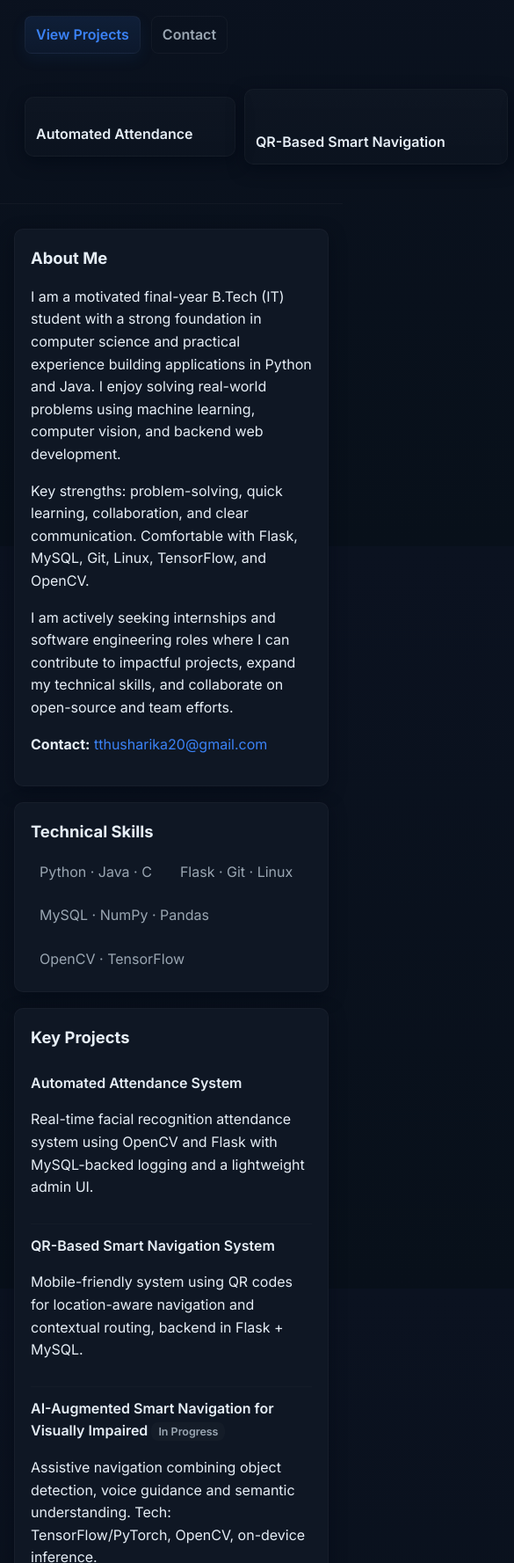
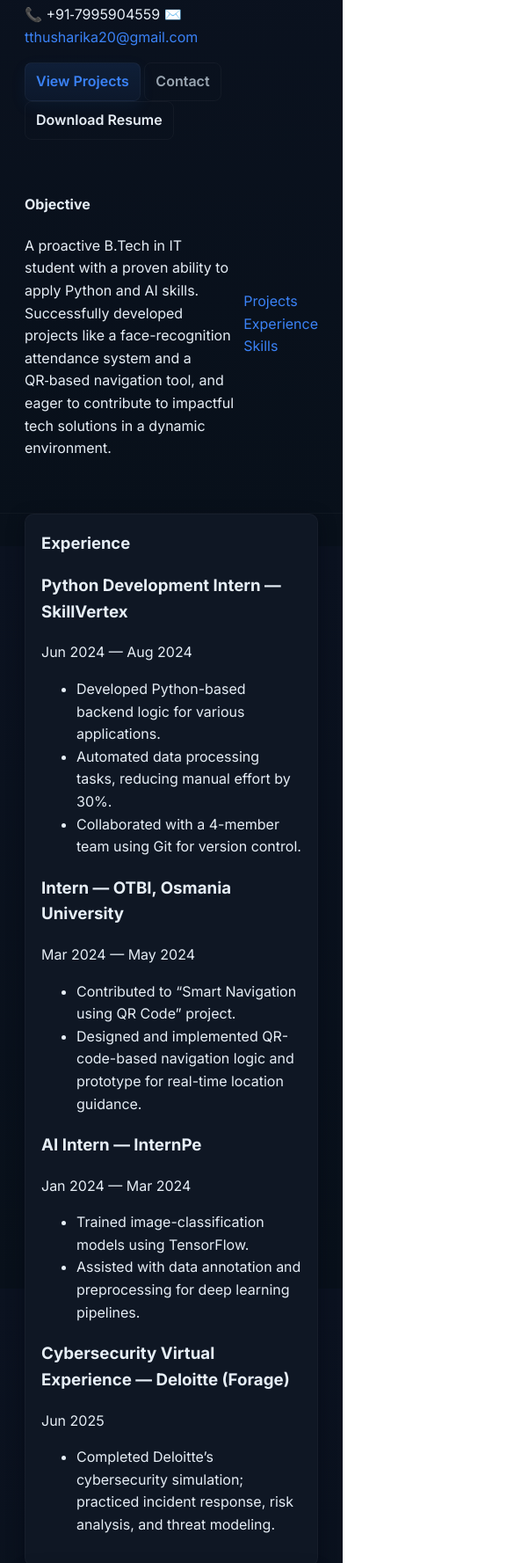
Before and after one commit to TirupatiThusharika/TirupatiThusharika.github.io, a plain HTML site: page index.html in a window 390 px wide. Shown: the part 223-2000 px from the top of the page at 88% size, 585 px wide, since content can reach past the window. Drawn offline with Linux system fonts and the light colour scheme.

Commit message:
index.html for portfolio updates
Updated the title and contact information, modified the layout of the hero section, and revised the content in various sections to reflect recent experiences and projects.

```diff
--- a/index.html
+++ b/index.html
@@ -1,80 +1,166 @@
-<!DOCTYPE html>
+<!doctype html>
 <html lang="en">
 <head>
   <meta charset="utf-8" />
   <meta name="viewport" content="width=device-width,initial-scale=1" />
-  <title>Tirupati Thusharika — Software Engineer</title>
+  <title>Tirupati Thusharika — Portfolio</title>
 
   <!-- Inter font -->
   <link href="https://fonts.googleapis.com/css2?family=Inter:wght@300;400;600;700&display=swap" rel="stylesheet">
-
   <link rel="stylesheet" href="style.css">
 </head>
 <body>
   <header class="hero">
-    <div class="container">
+    <div class="container hero-row">
       <div class="hero-left">
-        <p class="eyebrow">Hi, my name is</p>
-        <h1 class="name">Tirupati Thusharika</h1>
-        <p class="role">Software Engineer</p>
-        <p class="tagline">Building practical ML & computer-vision systems — currently focused on assistive navigation for visually impaired users.</p>
-        <div class="ctas">
-          <a class="btn primary" href="#projects">View Projects</a>
-          <a class="btn ghost" href="mailto:tthusharika20@gmail.com">Contact</a>
+        <h1 class="name">TIRUPATI THUSHARIKA</h1>
+        <p class="role">B.Tech (IT) • Python & AI • Software Engineer</p>
+        <p class="contact">
+          <span class="contact-item">📞 +91‑7995904559</span>
+          <span class="contact-item">✉️ <a href="mailto:tthusharika20@gmail.com">tthusharika20@gmail.com</a></span>
+        </p>
+        <div class="hero-ctas">
+          <a href="#projects" class="btn primary">View Projects</a>
+          <a href="#contact" class="btn ghost">Contact</a>
+          <a href="resume.pdf" class="btn outline" download>Download Resume</a>
         </div>
       </div>
 
-      <aside class="hero-right" aria-hidden="true">
-        <div class="card small">Automated Attendance</div>
-        <div class="card medium">QR-Based Smart Navigation</div>
-        <div class="card small muted">AI-Augmented Smart Nav — In Progress</div>
-      </aside>
+      <div class="hero-right">
+        <div class="meta-card">
+          <h4>Objective</h4>
+          <p>A proactive B.Tech in IT student with a proven ability to apply Python and AI skills. Successfully developed projects like a face-recognition attendance system and a QR‑based navigation tool, and eager to contribute to impactful tech solutions in a dynamic environment.</p>
+        </div>
+
+        <div class="quick-links">
+          <a class="link" href="#projects">Projects</a>
+          <a class="link" href="#experience">Experience</a>
+          <a class="link" href="#skills">Skills</a>
+        </div>
+      </div>
     </div>
   </header>
 
-  <main class="container main-content">
-    <section id="about" class="panel">
-      <h2>About Me</h2>
-      <p>I am a motivated final-year B.Tech (IT) student with a strong foundation in computer science and practical experience building applications in Python and Java. I enjoy solving real-world problems using machine learning, computer vision, and backend web development.</p>
-      <p>Key strengths: problem-solving, quick learning, collaboration, and clear communication. Comfortable with Flask, MySQL, Git, Linux, TensorFlow, and OpenCV.</p>
-      <p>I am actively seeking internships and software engineering roles where I can contribute to impactful projects, expand my technical skills, and collaborate on open-source and team efforts.</p>
-      <p><strong>Contact:</strong> <a href="mailto:tthusharika20@gmail.com">tthusharika20@gmail.com</a></p>
+  <main class="container main-grid">
+    <section id="experience" class="panel">
+      <h2>Experience</h2>
+
+      <article class="role-block">
+        <h3>Python Development Intern — SkillVertex</h3>
+        <p class="meta">Jun 2024 — Aug 2024</p>
+        <ul>
+          <li>Developed Python-based backend logic for various applications.</li>
+          <li>Automated data processing tasks, reducing manual effort by 30%.</li>
+          <li>Collaborated with a 4-member team using Git for version control.</li>
+        </ul>
+      </article>
+
+      <article class="role-block">
+        <h3>Intern — OTBI, Osmania University</h3>
+        <p class="meta">Mar 2024 — May 2024</p>
+        <ul>
+          <li>Contributed to “Smart Navigation using QR Code” project.</li>
+          <li>Designed and implemented QR-code-based navigation logic and prototype for real-time location guidance.</li>
+        </ul>
+      </article>
+
+      <article class="role-block">
+        <h3>AI Intern — InternPe</h3>
+        <p class="meta">Jan 2024 — Mar 2024</p>
+        <ul>
+          <li>Trained image-classification models using TensorFlow.</li>
+          <li>Assisted with data annotation and preprocessing for deep learning pipelines.</li>
+        </ul>
+      </article>
+
+      <article class="role-block">
+        <h3>Cybersecurity Virtual Experience — Deloitte (Forage)</h3>
+        <p class="meta">Jun 2025</p>
+        <ul>
+          <li>Completed Deloitte’s cybersecurity simulation; practiced incident response, risk analysis, and threat modeling.</li>
+        </ul>
+      </article>
     </section>
 
-    <section id="skills" class="panel">
-      <h2>Technical Skills</h2>
-      <ul class="skills">
-        <li>Python · Java · C</li>
-        <li>Flask · Git · Linux</li>
-        <li>MySQL · NumPy · Pandas</li>
-        <li>OpenCV · TensorFlow</li>
-      </ul>
+    <aside class="panel right-panel">
+      <section id="projects">
+        <h2>Projects</h2>
+
+        <div class="project-card">
+          <h3>Automated Attendance System</h3>
+          <p>Built with Flask and OpenCV for real-time face recognition; includes registration, login, attendance logging and reports.</p>
+          <p class="project-meta">Tech: Python, Flask, OpenCV, MySQL</p>
+        </div>
+
+        <div class="project-card">
+          <h3>Smart Navigation using QR Code</h3>
+          <p>QR-based indoor navigation prototype providing mobile-friendly guidance and direction mapping.</p>
+          <p class="project-meta">Tech: Python, QR detection, Flask</p>
+        </div>
+
+        <div class="project-card in-progress">
+          <h3>AI‑Augmented Smart Navigation for Visually Impaired</h3>
+          <p>In progress — combining object detection, voice guidance and semantic scene understanding.</p>
+          <p class="project-meta">Planned: TensorFlow/PyTorch, OpenCV, on-device inference</p>
+        </div>
+      </section>
+
+      <section id="achievements">
+        <h2>Achievements</h2>
+        <ul>
+          <li>Infosys Springboard — AI (Jun 8, 2025)</li>
+          <li>Deloitte Cybersecurity Forage (Jun 16, 2025)</li>
+          <li>Google Gen AI Intensive Course (5-day)</li>
+          <li>Swecha Summer Internship on AI — Cultural Preservation</li>
+          <li>Participant — National Level Hackathon (HackVortex)</li>
+        </ul>
+      </section>
+    </aside>
+
+    <section id="education" class="panel">
+      <h2>Education</h2>
+      <div class="edu">
+        <h3>Stanley College of Engineering & Technology for Women, Hyderabad</h3>
+        <p>B.Tech in Information Technology — CGPA: 8.0 — Expected Graduation: May 2026</p>
+      </div>
+
+      <div class="edu">
+        <h3>Little Flowers Junior College, Hyderabad</h3>
+        <p>Higher Secondary — Percentage: 85% (2022)</p>
+      </div>
+
+      <div class="edu">
+        <h3>Dilsukhnagar High School, Hyderabad</h3>
+        <p>Secondary Education — CGPA: 10.0/10 (2020)</p>
+      </div>
     </section>
 
-    <section id="projects" class="panel">
-      <h2>Key Projects</h2>
+    <aside class="panel right-panel small">
+      <section id="skills">
+        <h2>Technical Skills</h2>
+        <ul class="skill-list">
+          <li>Languages: Python, Java, C, HTML/CSS</li>
+          <li>AI/ML: TensorFlow, OpenCV, Scikit-learn</li>
+          <li>Web: Flask</li>
+          <li>Data: NumPy, Pandas, MySQL</li>
+          <li>Tools: Git, VS Code, Linux</li>
+        </ul>
+      </section>
 
-      <article class="project">
-        <h3>Automated Attendance System</h3>
-        <p>Real-time facial recognition attendance system using OpenCV and Flask with MySQL-backed logging and a lightweight admin UI.</p>
-      </article>
-
-      <article class="project">
-        <h3>QR-Based Smart Navigation System</h3>
-        <p>Mobile-friendly system using QR codes for location-aware navigation and contextual routing, backend in Flask + MySQL.</p>
-      </article>
-
-      <article class="project">
-        <h3>AI-Augmented Smart Navigation for Visually Impaired <span class="tag in-progress">In Progress</span></h3>
-        <p>Assistive navigation combining object detection, voice guidance and semantic understanding. Tech: TensorFlow/PyTorch, OpenCV, on-device inference.</p>
-      </article>
-    </section>
+      <section id="contact" class="contact-card">
+        <h2>Contact</h2>
+        <p class="muted">Phone: +91‑7995904559</p>
+        <p class="muted">Email: <a href="mailto:tthusharika20@gmail.com">tthusharika20@gmail.com</a></p>
+        <p class="muted">LinkedIn: <a href="https://www.linkedin.com/in/thusharika-tirupati-a4519a2bb">/in/thusharika-tirupati-a4519a2bb</a></p>
+        <p class="muted">GitHub: <a href="https://github.com/TirupatiThusharika">TirupatiThusharika</a></p>
+      </section>
+    </aside>
   </main>
 
   <footer class="site-footer">
     <div class="container footer-inner">
       <p>&copy; 2026 Tirupati Thusharika</p>
-      <p class="links">Connect: <a href="https://www.linkedin.com/in/thusharika-tirupati-a4519a2bb">LinkedIn</a> · <a href="https://github.com/TirupatiThusharika">GitHub</a></p>
+      <p class="links"><a href="https://github.com/TirupatiThusharika">GitHub</a> · <a href="https://www.linkedin.com/in/thusharika-tirupati-a4519a2bb">LinkedIn</a></p>
     </div>
   </footer>
 </body>
```
